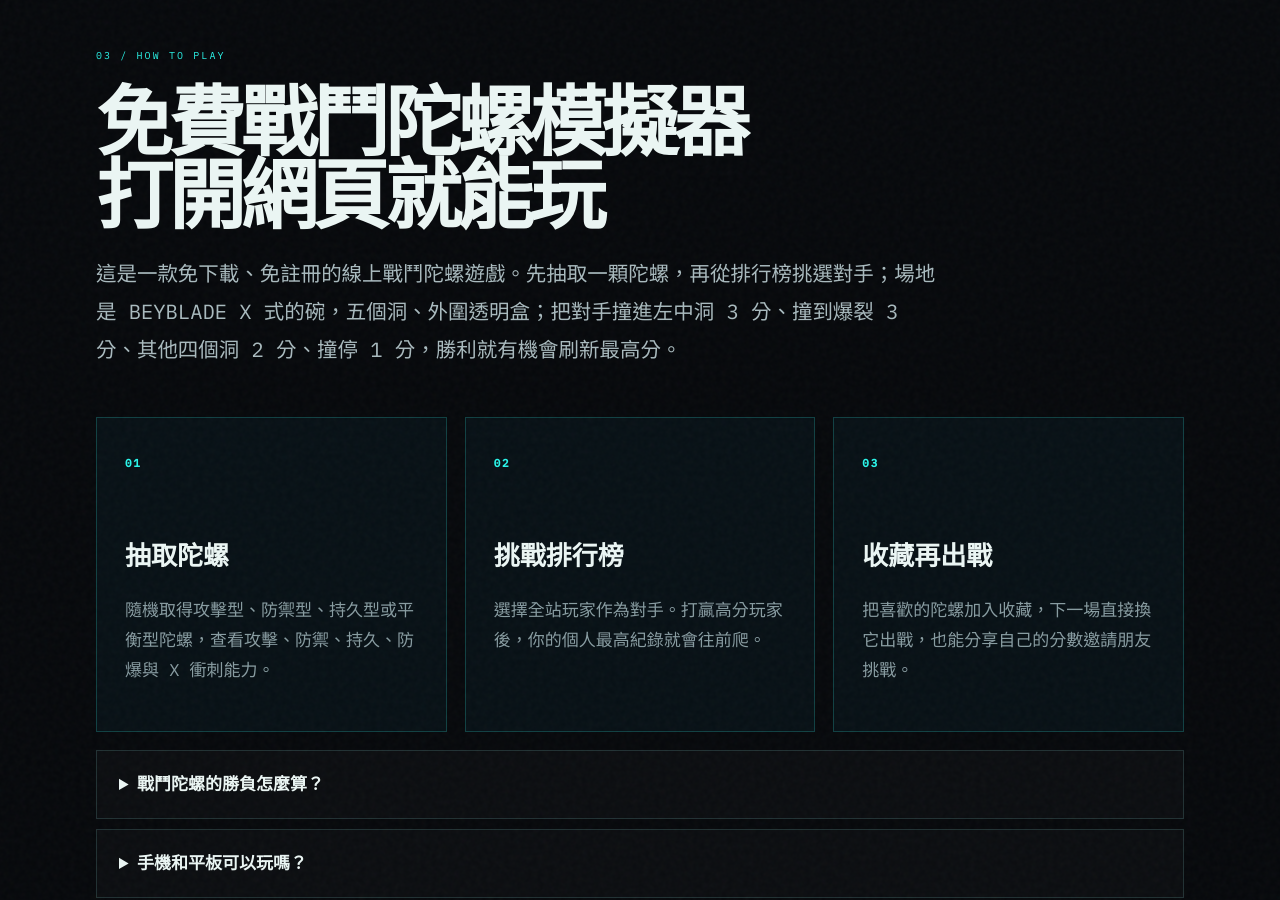
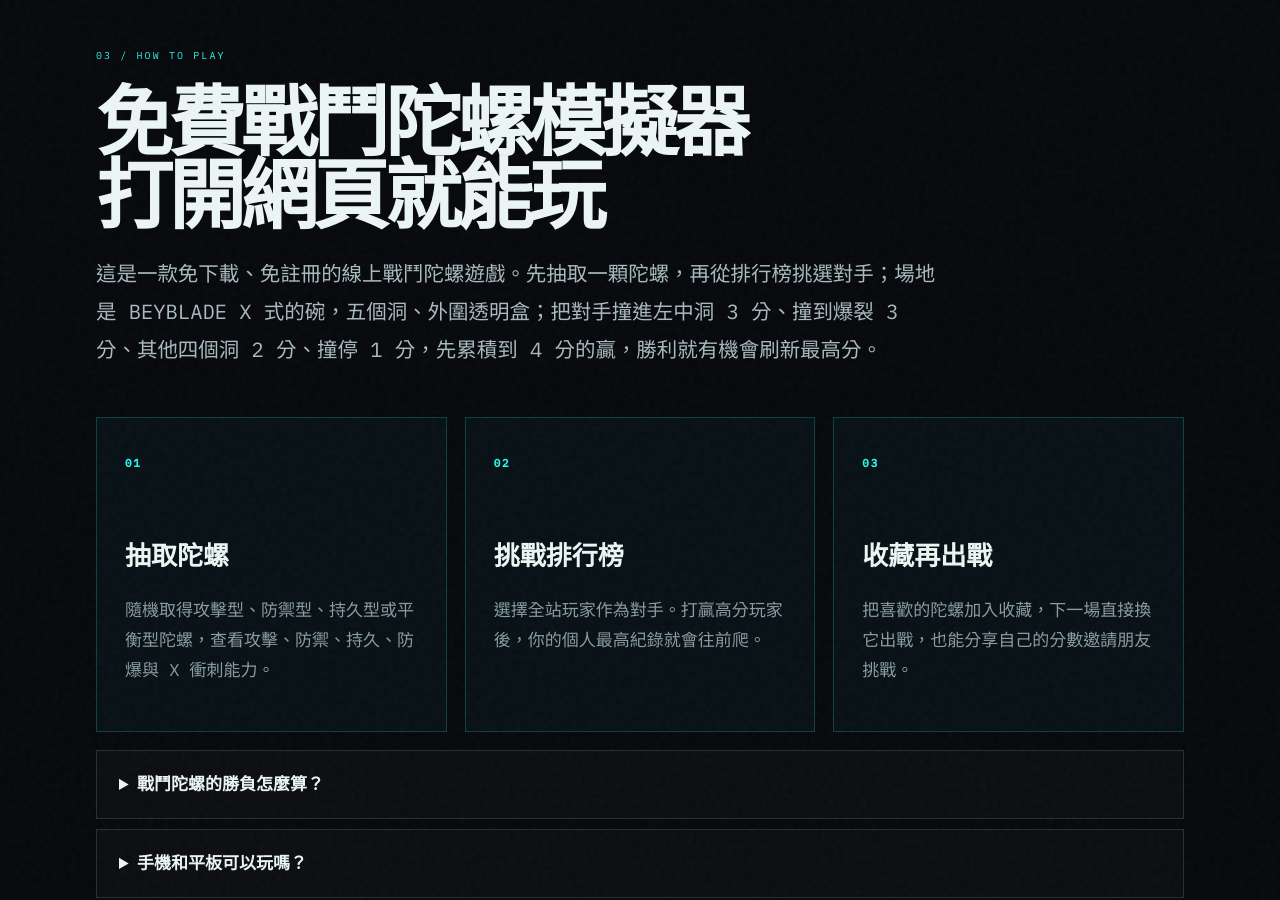
Before and after one commit to coomySF/coomySF.github.io, a Jekyll site: the page built from battle-top.html, in a window 1280 px wide and 900 px high, scrolled down 979 px. Built offline with Jekyll 4.4.1, drawn with Linux system fonts in a browser that asks for light colours; a script that is not in the unit is left out; part of the change alters nothing that is shown.

Commit message:
feat: first to 4 points wins, rounds relaunch with 3-2-1-GO SHOOT
A match is now rounds: each round ends on a stuck pocket, a burst or a
spin-out (escapes keep the round going); points carry over and the first
side to reach 4 wins (max 8 rounds as a guard). Between rounds a relaunch
phase pulls both tops back to their launch spots, resets spin, shows
"ROUND n" plus the running score, and counts 3, 2, 1, GO SHOOT! before the
next round. The opening countdown now also ends on GO SHOOT!. Result copy
narrates round by round. Monte Carlo over the catalogue: 2.0 rounds on
average, never more than 5, winner always ≥ 4.

Co-Authored-By: Claude Fable 5.1 <noreply@anthropic.com>
Claude-Session: https://claude.ai/code/session_01HK57JHMnFbwhVsurtocmVF

```diff
--- a/assets/js/battle-top.js
+++ b/assets/js/battle-top.js
@@ -410,17 +410,21 @@
     const spin = { player: spinScore(player, enemy), enemy: spinScore(enemy, player) };
     // 復活：進洞後在洞裡滾一滾還有機會跑出來，看防禦與持久；左中洞比較深，較難出來
     const escapeChance = (top, pocket) => clamp(.25, .7, .3 + (top.stats.defense * .3 + top.stats.stamina * .3) / 260) * (pocket === 'pocket-mid' ? .6 : 1);
-    const railSide = ['player', 'enemy']
-      .filter(key => hasRailGear(sides[key]))
-      .sort((a, b) => sides[b].stats.xdash - sides[a].stats.xdash)
-      .find(key => Math.random() < clamp(.35, .9, sides[key].stats.xdash / 60)) || '';
-    const railImpact = railSide ? randomInt(1, 2) : 0;
     const events = [];
     const points = { player: 0, enemy: 0 };
-    let ended = false;
+    const TARGET = 4;   // 先累積到 4 分的贏；每回合一個結局，回合之間重新發射
+    let round = 0;
+    while (points.player < TARGET && points.enemy < TARGET && round < 8) {
+      round += 1;
+      const railSide = ['player', 'enemy']
+        .filter(key => hasRailGear(sides[key]))
+        .sort((a, b) => sides[b].stats.xdash - sides[a].stats.xdash)
+        .find(key => Math.random() < clamp(.35, .9, sides[key].stats.xdash / 60)) || '';
+      const railImpact = railSide ? randomInt(1, 2) : 0;
+      let ended = false;
     for (let impact = 1; impact <= 4 && !ended; impact += 1) {
       const onRail = railSide && railImpact === impact;
-      if (onRail) events.push({ type: 'rail', rider: railSide, impact });
+      if (onRail) events.push({ type: 'rail', rider: railSide, impact, round });
       const boost = victim => (onRail && victim !== railSide ? 1.6 : 1);
       const rolls = [
         { victim: 'enemy', kind: 'pocket', margin: chance.enemy * boost('enemy') - Math.random() },
@@ -428,30 +432,31 @@
         { victim: 'enemy', kind: 'burst', margin: burstChance(player, enemy) * boost('enemy') - Math.random() },
         { victim: 'player', kind: 'burst', margin: burstChance(enemy, player) * boost('player') - Math.random() }
       ].filter(item => item.margin > 0).sort((a, b) => b.margin - a.margin);
-      if (!rolls.length) { events.push({ type: 'clash', impact }); continue; }
+      if (!rolls.length) { events.push({ type: 'clash', impact, round }); continue; }
       const victim = rolls[0].victim, attacker = victim === 'player' ? 'enemy' : 'player';
       if (rolls[0].kind === 'burst') {
         points[attacker] += FINISH_POINTS.burst;
-        events.push({ type: 'burst', victim, attacker, points: FINISH_POINTS.burst, label: FINISH_LABELS.burst, impact });
+        events.push({ type: 'burst', victim, attacker, points: FINISH_POINTS.burst, label: FINISH_LABELS.burst, impact, round });
         ended = true;
         continue;
       }
       const pocket = pickPocket(sides[attacker]);
       const escaped = Math.random() < escapeChance(sides[victim], pocket);
       points[attacker] += FINISH_POINTS[pocket];
-      events.push({ type: 'pocket', victim, attacker, pocket, points: FINISH_POINTS[pocket], label: FINISH_LABELS[pocket], escaped, impact });
+      events.push({ type: 'pocket', victim, attacker, pocket, points: FINISH_POINTS[pocket], label: FINISH_LABELS[pocket], escaped, impact, round });
       if (!escaped) ended = true;
     }
     if (!ended) {
       const playerSpinWins = Math.random() < clamp(.12, .88, spin.player / (spin.player + spin.enemy));
       const victim = playerSpinWins ? 'enemy' : 'player', attacker = playerSpinWins ? 'player' : 'enemy';
       points[attacker] += 1;
-      events.push({ type: 'spin', victim, attacker, points: 1, label: '撞停' });
+      events.push({ type: 'spin', victim, attacker, points: 1, label: '撞停', round });
+    }
     }
     const last = events[events.length - 1];
     const playerWon = points.player !== points.enemy ? points.player > points.enemy : last.attacker === 'player';
     const playerWinChance = clamp(.12, .88, (1 + chance.enemy + spin.player / 120) / (2 + chance.player + chance.enemy + (spin.player + spin.enemy) / 120));
-    return { playerWon, events, playerPoints: points.player, enemyPoints: points.enemy, outcome: last.type === 'pocket' ? last.pocket : last.type, finishPoints: last.points, finishLabel: last.label, railSide, playerWinChance, typeEdge: typeEdge(player, enemy) };
+    return { playerWon, events, rounds: round, target: TARGET, playerPoints: points.player, enemyPoints: points.enemy, outcome: last.type === 'pocket' ? last.pocket : last.type, finishPoints: last.points, finishLabel: last.label, playerWinChance, typeEdge: typeEdge(player, enemy) };
   }
 
   function polarPoints(count, outer, inner) {
@@ -780,15 +785,15 @@
   }
 
   function runCountdown() {
-    if (reducedMotion) { els.countdown.textContent = 'SHOOT!'; playCue('shoot'); return new Promise(resolve => setTimeout(() => { els.countdown.textContent = ''; resolve(); }, 180)); }
-    const beats = ['3', '2', '1', 'SHOOT!'];
+    if (reducedMotion) { els.countdown.textContent = 'GO SHOOT!'; playCue('shoot'); return new Promise(resolve => setTimeout(() => { els.countdown.textContent = ''; resolve(); }, 180)); }
+    const beats = ['3', '2', '1', 'GO SHOOT!'];
     return new Promise(resolve => {
       let index = 0;
       const next = () => {
         const beat = beats[index]; els.countdown.textContent = beat; els.countdown.classList.remove('is-beat'); void els.countdown.offsetWidth; els.countdown.classList.add('is-beat');
-        if (beat === 'SHOOT!') { playCue('shoot'); els.stageWrap.classList.add('is-launching'); } else playCue('count');
+        if (beat === 'GO SHOOT!') { playCue('shoot'); els.stageWrap.classList.add('is-launching'); } else playCue('count');
         index += 1;
-        if (index < beats.length) setTimeout(next, beat === 'SHOOT!' ? 350 : 520);
+        if (index < beats.length) setTimeout(next, beat === 'GO SHOOT!' ? 350 : 520);
         else setTimeout(() => { els.countdown.textContent = ''; els.countdown.classList.remove('is-beat'); els.stageWrap.classList.remove('is-launching'); resolve(); }, 420);
       };
       next();
@@ -868,13 +873,16 @@
     els.resultTitle.textContent = playerWon ? '你贏了！' : '你輸了！';
     const model = state.lastBattleModel;
     const who = key => (key === 'player' ? '你' : '對手');
-    const story = (model?.events || []).filter(event => event.type !== 'clash').map(event => {
+    const tell = event => {
       if (event.type === 'rail') return `${who(event.rider)}咬上藍色齒緣沿軌道衝刺`;
       if (event.type === 'pocket') return `${who(event.attacker)}把${who(event.victim)}撞進${event.label} +${event.points}${event.escaped ? `，${who(event.victim)}又彈了出來` : ''}`;
       if (event.type === 'burst') return `${who(event.attacker)}把${who(event.victim)}撞到爆裂 +${event.points}`;
       return `${who(event.victim)}被撞停，${who(event.attacker)} +${event.points}`;
-    }).join('；');
-    const outcomeCopy = `${story}。你 ${model?.playerPoints ?? 0}：對手 ${model?.enemyPoints ?? 0}。`;
+    };
+    const rounds = [];
+    (model?.events || []).filter(event => event.type !== 'clash').forEach(event => { (rounds[event.round - 1] ||= []).push(tell(event)); });
+    const story = rounds.map((lines, index) => `第 ${index + 1} 回合：${lines.join('；')}`).join('。');
+    const outcomeCopy = `${story}。你 ${model?.playerPoints ?? 0}：對手 ${model?.enemyPoints ?? 0}，先到 ${model?.target || 4} 分的贏。`;
     const typeCopy = model?.typeEdge > 0 ? '你克制對手！' : model?.typeEdge < 0 ? '對手克制你！' : '沒有類型克制。';
     const rankBonusCopy = model?.rankBonus > 0 ? ` 擊敗高分對手，排名加成 +${model.rankBonus}！` : '';
     els.resultCopy.textContent = `${outcomeCopy} ${typeCopy}${rankBonusCopy}`;
@@ -1028,8 +1036,9 @@
     const easeInOut = t => -Math.cos(clamp(0, 1, t) * Math.PI) / 2 + .5;
     // 依事件排段落：chaos（混戰，結尾撞一下）→ rail（咬上齒緣衝刺，結尾撞人）→ pocket（被撞進洞）→ escape（彈出來）→ spin（撞停）
     const phases = [];
-    let chaosCount = 0;
+    let chaosCount = 0, seenRound = 1;
     model.events.forEach(event => {
+      if (event.round > seenRound) { seenRound = event.round; phases.push({ kind: 'relaunch', dur: 2100, round: event.round }); }
       const last = phases[phases.length - 1];
       if (event.type === 'rail') { phases.push({ kind: 'chaos', dur: 900, index: chaosCount++ }); phases.push({ kind: 'rail', dur: 1150, rider: event.rider }); return; }
       if (event.type === 'clash') { if (last?.kind !== 'rail') phases.push({ kind: 'chaos', dur: 1250, index: chaosCount++, clash: true }); return; }
@@ -1073,6 +1082,13 @@
       if (!current) return;
       from = { px: p.x, py: p.y, ex: e.x, ey: e.y };
       if (current.kind === 'chaos') els.status.textContent = 'BATTLE IN PROGRESS';
+      if (current.kind === 'relaunch') {
+        current.beat = -1;
+        spinFactor.player = 1; spinFactor.enemy = 1;
+        p.pocketed = false; e.pocketed = false;
+        els.status.textContent = `ROUND ${current.round}`;
+        noteToast(`第 ${current.round} 回合！你 ${liveScore.player}：對手 ${liveScore.enemy}`);
+      }
       if (current.kind === 'rail') {
         const rider = actorOf(current.rider);
         current.a0 = Math.atan2((rider.y - A.cy) / A.ry, (rider.x - A.cx) / A.rx);
@@ -1108,7 +1124,23 @@
       trailFrame += 1;
       if (trailFrame % 3 === 0) { speedTrail(p); speedTrail(e); }
 
-      if (current.kind === 'chaos') {
+      if (current.kind === 'relaunch') {
+        // 回合之間：兩顆陀螺回到發射位置，重新倒數 3、2、1、GO SHOOT！
+        const back = easeInOut(k / .3);
+        p.x = lerp(from.px, 325, back); p.y = lerp(from.py, 365, back);
+        e.x = lerp(from.ex, 635, back); e.y = lerp(from.ey, 365, back);
+        p.scale = lerp(p.scale, 1, back); e.scale = lerp(e.scale, 1, back);
+        p.stage.opacity(1); e.stage.opacity(1); p.wobble = 0; e.wobble = 0;
+        const beats = ['3', '2', '1', 'GO SHOOT!'];
+        const beatIndex = Math.min(3, Math.floor(Math.max(0, k - .3) / .7 * 4));
+        if (k >= .3 && beatIndex !== current.beat) {
+          current.beat = beatIndex;
+          const beat = beats[beatIndex];
+          els.countdown.textContent = beat; els.countdown.classList.remove('is-beat'); void els.countdown.offsetWidth; els.countdown.classList.add('is-beat');
+          if (beat === 'GO SHOOT!') { playCue('shoot'); els.stageWrap.classList.add('is-launching'); } else playCue('count');
+        }
+        if (k >= .98 && current.beat !== 4) { current.beat = 4; els.countdown.textContent = ''; els.countdown.classList.remove('is-beat'); els.stageWrap.classList.remove('is-launching'); }
+      } else if (current.kind === 'chaos') {
         const phase = tt * Math.PI * 2.7;
         const mix = easeInOut(k / .3);
         const collision = current.clash ? Math.max(0, (k - .85) / .15) : 0;
--- a/battle-top.html
+++ b/battle-top.html
@@ -18,7 +18,7 @@ keywords:
   - 想法變產品
   - MVP 快速上線
 ---
-<link rel="stylesheet" href="{{ '/assets/css/battle-top.css' | relative_url }}?v=20260906-4">
+<link rel="stylesheet" href="{{ '/assets/css/battle-top.css' | relative_url }}?v=20260906-5">
 <script>document.documentElement.classList.add('battle-top-page');</script>
 <script type="application/ld+json">
 {
@@ -47,7 +47,7 @@ keywords:
   "@type": "FAQPage",
   "mainEntity": [
     {"@type":"Question","name":"這個戰鬥陀螺模擬器怎麼玩？","acceptedAnswer":{"@type":"Answer","text":"選擇頭像和暱稱後進入競技場，抽一顆陀螺、挑選排行榜對手，再按下戰鬥開始。勝利後可以刷新自己的最高分。"}},
-    {"@type":"Question","name":"戰鬥陀螺的勝負怎麼計算？","acceptedAnswer":{"@type":"Answer","text":"場地是 BEYBLADE X 式的碗，左上、左中、左下、右上、右下共五個洞，外圍有透明盒不會撞出場。把對手撞進左中洞得 3 分、撞到爆裂得 3 分、其他四個洞得 2 分、把對手撞停得 1 分。模擬器綜合攻擊、防禦、持久、防爆、X 衝刺與類型特性計算，再加入少量隨機變化。"}},
+    {"@type":"Question","name":"戰鬥陀螺的勝負怎麼計算？","acceptedAnswer":{"@type":"Answer","text":"場地是 BEYBLADE X 式的碗，左上、左中、左下、右上、右下共五個洞，外圍有透明盒不會撞出場。把對手撞進左中洞得 3 分、撞到爆裂得 3 分、其他四個洞得 2 分、把對手撞停得 1 分；每回合一個結局，先累積到 4 分的贏。模擬器綜合攻擊、防禦、持久、防爆、X 衝刺與類型特性計算，再加入少量隨機變化。"}},
     {"@type":"Question","name":"需要下載或註冊嗎？","acceptedAnswer":{"@type":"Answer","text":"不用下載，也不用註冊。使用手機、平板或電腦瀏覽器打開網頁就能免費玩。"}}
   ]
 }
@@ -162,7 +162,7 @@ keywords:
       </div>
       <div class="arena-scoreboard" id="arena-scoreboard" aria-live="polite" hidden><span>YOU</span><b id="score-player">0</b><i>:</i><b id="score-enemy">0</b><span>RIVAL</span></div>
       <div class="launch-countdown" id="launch-countdown" aria-live="assertive" aria-atomic="true"></div>
-      <p class="arena-rules">左中洞 <b>+3</b> · 爆裂 <b>+3</b> · 其他四個洞 <b>+2</b> · 撞停 <b>+1</b> · 進洞可能彈回來，分數累加 · 齒輪固軸會咬上藍線衝刺</p>
+      <p class="arena-rules">先到 <b>4 分</b>的贏 · 左中洞 <b>+3</b> · 爆裂 <b>+3</b> · 其他四個洞 <b>+2</b> · 撞停 <b>+1</b> · 進洞可能滾出來 · 齒輪固軸會咬上藍線衝刺</p>
       <div class="arena-hud" aria-hidden="true">
         <span>STADIUM // X</span>
         <span id="arena-status">AWAITING CORE</span>
@@ -221,7 +221,7 @@ keywords:
       <div class="product-parts" id="top-parts"><span class="part-chip"><small>上蓋<i>Blade</i></small><strong>—</strong></span><span class="part-chip"><small>軸心<i>Ratchet</i></small><strong>—</strong></span><span class="part-chip"><small>固軸<i>Bit</i></small><strong>—</strong></span></div>
       <div class="stat-grid" id="stat-grid"></div>
       <p class="core-skill"><span>PRODUCT CHARACTER</span><strong id="top-skill">——</strong></p>
-      <p class="product-source">攻擊、防禦、持久、防爆、X 衝刺與類型相剋會共同決定對手被撞進哪個洞、或先被撞停：左上、左下、右上、右下洞 2 分、左中洞 3 分、爆裂 3 分、撞停 1 分；被撞進洞的還有機會彈回場內，一場的分數會累加；有齒輪固軸的陀螺會咬上藍色齒緣沿軌道衝刺。每次碰撞另含少量隨機。數值依官方商品特性轉換為遊戲模擬值，並非官方戰力或實測勝率。非官方同人模擬器；商品名稱與圖片 © TOMY。</p>
+      <p class="product-source">攻擊、防禦、持久、防爆、X 衝刺與類型相剋會共同決定對手被撞進哪個洞、或先被撞停：左上、左下、右上、右下洞 2 分、左中洞 3 分、爆裂 3 分、撞停 1 分；被撞進洞的還有機會滾出來；每回合一個結局，回合之間重新發射，先累積到 4 分的贏；有齒輪固軸的陀螺會咬上藍色齒緣沿軌道衝刺。每次碰撞另含少量隨機。數值依官方商品特性轉換為遊戲模擬值，並非官方戰力或實測勝率。非官方同人模擬器；商品名稱與圖片 © TOMY。</p>
     </article>
 
     <div class="battle-collection-picker" id="battle-collection-picker" role="dialog" aria-modal="true" aria-labelledby="collection-picker-title" hidden>
@@ -336,14 +336,14 @@ keywords:
   <section class="battle-guide" aria-labelledby="battle-guide-title">
     <p class="section-index">03 / HOW TO PLAY</p>
     <h2 id="battle-guide-title">免費戰鬥陀螺模擬器<br>打開網頁就能玩</h2>
-    <p class="battle-guide__lead">這是一款免下載、免註冊的線上戰鬥陀螺遊戲。先抽取一顆陀螺，再從排行榜挑選對手；場地是 BEYBLADE X 式的碗，五個洞、外圍透明盒；把對手撞進左中洞 3 分、撞到爆裂 3 分、其他四個洞 2 分、撞停 1 分，勝利就有機會刷新最高分。</p>
+    <p class="battle-guide__lead">這是一款免下載、免註冊的線上戰鬥陀螺遊戲。先抽取一顆陀螺，再從排行榜挑選對手；場地是 BEYBLADE X 式的碗，五個洞、外圍透明盒；把對手撞進左中洞 3 分、撞到爆裂 3 分、其他四個洞 2 分、撞停 1 分，先累積到 4 分的贏，勝利就有機會刷新最高分。</p>
     <div class="battle-guide__grid">
       <article><span>01</span><h3>抽取陀螺</h3><p>隨機取得攻擊型、防禦型、持久型或平衡型陀螺，查看攻擊、防禦、持久、防爆與 X 衝刺能力。</p></article>
       <article><span>02</span><h3>挑戰排行榜</h3><p>選擇全站玩家作為對手。打贏高分玩家後，你的個人最高紀錄就會往前爬。</p></article>
       <article><span>03</span><h3>收藏再出戰</h3><p>把喜歡的陀螺加入收藏，下一場直接換它出戰，也能分享自己的分數邀請朋友挑戰。</p></article>
     </div>
     <div class="battle-guide__faq">
-      <details><summary>戰鬥陀螺的勝負怎麼算？</summary><p>撞進左中洞 3 分、撞到爆裂 3 分、左上、左下、右上、右下洞 2 分、把對手撞停 1 分；被撞進洞的還有機會彈回場內，所以一場會累加好幾次得分，總分高的贏。有齒輪固軸（Gear、Accel、Rush）的陀螺會咬上藍色齒緣沿軌道衝刺，那一撞更容易把對手撞進洞。攻擊、防禦、持久、防爆、X 衝刺和類型特性都會影響結果，另外保留少量隨機變化。</p></details>
+      <details><summary>戰鬥陀螺的勝負怎麼算？</summary><p>撞進左中洞 3 分、撞到爆裂 3 分、左上、左下、右上、右下洞 2 分、把對手撞停 1 分；被撞進洞的還有機會滾出來繼續打；每回合一個結局，回合之間重新發射，先累積到 4 分的贏。有齒輪固軸（Gear、Accel、Rush）的陀螺會咬上藍色齒緣沿軌道衝刺，那一撞更容易把對手撞進洞。攻擊、防禦、持久、防爆、X 衝刺和類型特性都會影響結果，另外保留少量隨機變化。</p></details>
       <details><summary>手機和平板可以玩嗎？</summary><p>可以。遊戲以手機和平板操作為主，不需要安裝 App，使用瀏覽器打開就能玩。</p></details>
       <details><summary>這是官方戰鬥陀螺遊戲嗎？</summary><p>不是。本頁是個人製作的非官方同人模擬器，遊戲能力值是依商品特性轉換的模擬數據，並非官方戰力或實測勝率。</p></details>
     </div>
@@ -363,4 +363,4 @@ keywords:
 <script>window.BATTLE_TOP_SCORE_ENDPOINT = {{ site.battle_top_score_endpoint | default: '' | jsonify }};</script>
 <script>window.BATTLE_TOP_SUPABASE_URL = {{ site.battle_top_supabase_url | default: '' | jsonify }};</script>
 <script>window.BATTLE_TOP_SUPABASE_PUBLISHABLE_KEY = {{ site.battle_top_supabase_publishable_key | default: '' | jsonify }};</script>
-<script src="{{ '/assets/js/battle-top.js' | relative_url }}?v=20260906-4" defer></script>
+<script src="{{ '/assets/js/battle-top.js' | relative_url }}?v=20260906-5" defer></script>
```
